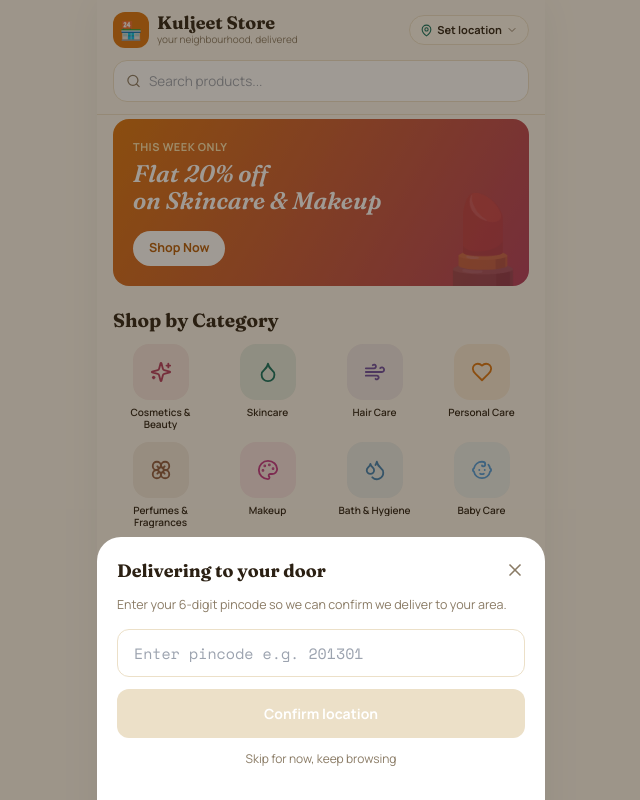
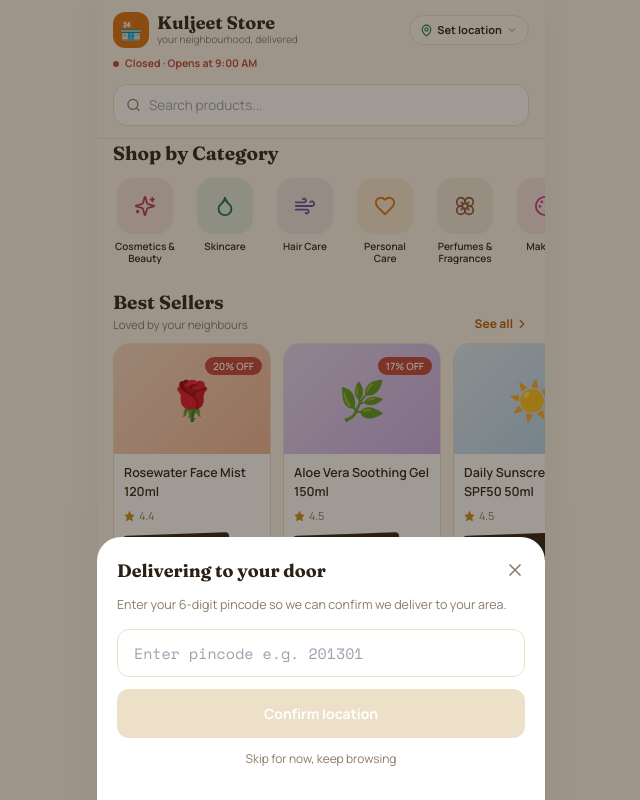
Before and after one commit to justhargun/kuljeet-store, a React (Vite) app: page / in a window 1280 px wide. Shown: the top 800 px of the page, without its empty margins (319-959 px from the left). Built offline with nearby package versions, Linux system fonts and the light colour scheme.

Commit message:
Add order cancellation and store timings

```diff
--- a/src/App.jsx
+++ b/src/App.jsx
@@ -8,31 +8,37 @@
   LogOut, Flower, ShoppingBasket, Smartphone, ImagePlus, KeyRound
 } from 'lucide-react';
 
-/* ------------------------------------------------------------------------
-   window.storage is an API provided by the Claude artifact preview only.
-   On a real deployed site it doesn't exist, so this shim recreates the same
-   interface using the browser's own localStorage — this makes the app work
-   standalone once deployed, keeping data on each visitor's own device.
-------------------------------------------------------------------------- */
 if (typeof window !== 'undefined' && !window.storage) {
   window.storage = {
-    async get(key) {
-      const v = localStorage.getItem(key);
-      if (v === null) throw new Error('not found');
-      return { key, value: v };
+    async get(key, shared) {
+      try {
+        const raw = window.localStorage.getItem(key);
+        if (raw === null) return null;
+        return { key, value: raw, shared: !!shared };
+      } catch (e) { throw e; }
     },
-    async set(key, value) {
-      localStorage.setItem(key, value);
-      return { key, value };
+    async set(key, value, shared) {
+      try {
+        window.localStorage.setItem(key, value);
+        return { key, value, shared: !!shared };
+      } catch (e) { throw e; }
     },
-    async delete(key) {
-      localStorage.removeItem(key);
-      return { key, deleted: true };
+    async delete(key, shared) {
+      try {
+        window.localStorage.removeItem(key);
+        return { key, deleted: true, shared: !!shared };
+      } catch (e) { throw e; }
     },
-    async list(prefix) {
-      const keys = Object.keys(localStorage).filter((k) => !prefix || k.startsWith(prefix));
-      return { keys };
-    },
+    async list(prefix, shared) {
+      try {
+        const keys = [];
+        for (let i = 0; i < window.localStorage.length; i++) {
+          const k = window.localStorage.key(i);
+          if (!prefix || (k && k.startsWith(prefix))) keys.push(k);
+        }
+        return { keys, prefix, shared: !!shared };
+      } catch (e) { throw e; }
+    }
   };
 }
 
@@ -189,6 +195,8 @@
     radiusKm: Number(row.radius_km), minOrderValue: Number(row.min_order_value), deliveryCharge: Number(row.delivery_charge),
     freeDeliveryThreshold: Number(row.free_delivery_threshold), whatsappNumber: row.whatsapp_number,
     upiId: row.upi_id || '',
+    openTime: row.open_time || '09:00',
+    closeTime: row.close_time || '21:00',
     pincodes: (pinRows || []).map((p) => ({ pincode: p.pincode, area: p.area })),
   };
 }
@@ -287,6 +295,8 @@
   freeDeliveryThreshold: 499,
   whatsappNumber: '918433355769',
   upiId: '8433355769@nyes',
+  openTime: '09:00',
+  closeTime: '21:00',
 };
 // Demo-only distance lookup, used when the shop chooses radius-based delivery.
 // In production this would call a maps/geocoding API instead of a fixed table.
@@ -307,7 +317,31 @@
   return dist <= settings.radiusKm ? { allowed: true, distance: dist } : { allowed: false, reason: 'outside', distance: dist };
 }
 
+function formatTime12(t) {
+  if (!t) return '';
+  const [h, m] = t.split(':').map(Number);
+  const period = h >= 12 ? 'PM' : 'AM';
+  const h12 = h % 12 === 0 ? 12 : h % 12;
+  return `${h12}:${String(m).padStart(2, '0')} ${period}`;
+}
+function isShopOpen(settings) {
+  if (!settings.openTime || !settings.closeTime) return true;
+  const [oh, om] = settings.openTime.split(':').map(Number);
+  const [ch, cm] = settings.closeTime.split(':').map(Number);
+  const now = new Date();
+  const nowMins = now.getHours() * 60 + now.getMinutes();
+  const openMins = oh * 60 + om;
+  const closeMins = ch * 60 + cm;
+  if (closeMins > openMins) return nowMins >= openMins && nowMins < closeMins;
+  return nowMins >= openMins || nowMins < closeMins; // handles overnight hours, e.g. 18:00-02:00
+}
+
 const STATUS_STEPS = ['Order Received', 'Confirmed', 'Packing', 'Out for Delivery', 'Delivered'];
+const CANCELLABLE_STATUSES = ['Order Received', 'Confirmed'];
+function cancelOrderById(id, orders, setOrders) {
+  setOrders(orders.map((o) => (o.id === id ? { ...o, status: 'Cancelled' } : o)));
+  if (BACKEND_ENABLED) sbUpdate('orders', `id=eq.${id}`, { status: 'Cancelled' }).catch((e) => console.error('Order cancellation failed to sync:', e));
+}
 
 /* -------------------------------- SMALL PARTS -------------------------------- */
 function PriceTag({ price, mrp, size = 'md' }) {
@@ -329,6 +363,16 @@
 }
 
 function StatusStepper({ status, compact }) {
+  if (status === 'Cancelled') {
+    return (
+      <div className="flex items-center gap-2 py-1">
+        <div className="rounded-full flex items-center justify-center" style={{ width: compact ? 18 : 26, height: compact ? 18 : 26, background: COLORS.danger }}>
+          <X size={compact ? 11 : 14} color="#fff" />
+        </div>
+        <span style={{ fontFamily: bodyFont, fontWeight: 700, fontSize: compact ? 11.5 : 13, color: COLORS.danger }}>Order Cancelled</span>
+      </div>
+    );
+  }
   const idx = Math.max(0, STATUS_STEPS.indexOf(status));
   return (
     <div className="flex items-start w-full">
@@ -445,8 +489,9 @@
 }
 
 /* --------------------------------- HEADER / NAV --------------------------------- */
-function Header({ query = '', setQuery, onSearch, area, onChangeLocation, onBack, title, shopName, products = [], nav, categories = [] }) {
+function Header({ query = '', setQuery, onSearch, area, onChangeLocation, onBack, title, shopName, products = [], nav, categories = [], deliverySettings }) {
   const [focused, setFocused] = useState(false);
+  const shopOpen = deliverySettings ? isShopOpen(deliverySettings) : true;
 
   const suggestions = useMemo(() => {
     const q = query.trim().toLowerCase();
@@ -488,6 +533,14 @@
           <ChevronDown size={12} color={COLORS.inkSoft} />
         </button>
       </div>
+      {deliverySettings && (
+        <div className="px-4 pt-2 flex items-center gap-1.5">
+          <div className="rounded-full" style={{ width: 6, height: 6, background: shopOpen ? COLORS.secondary : COLORS.danger }} />
+          <span style={{ fontFamily: bodyFont, fontSize: 10.5, fontWeight: 700, color: shopOpen ? COLORS.secondary : COLORS.danger }}>
+            {shopOpen ? `Open now \u00b7 Closes at ${formatTime12(deliverySettings.closeTime)}` : `Closed \u00b7 Opens at ${formatTime12(deliverySettings.openTime)}`}
+          </span>
+        </div>
+      )}
       <div className="px-4 py-3 relative">
         <form onSubmit={(e) => { e.preventDefault(); setFocused(false); onSearch(); }}>
           <div
@@ -653,19 +706,10 @@
   const recommended = [...products].sort((a, b) => b.rating - a.rating).slice(0, 8);
   return (
     <div className="pb-6">
-      <div className="mx-4 mt-1 mb-5 rounded-2xl p-5 relative overflow-hidden" style={{ background: `linear-gradient(120deg, ${COLORS.primary}, ${COLORS.rose})` }}>
-        <p style={{ fontFamily: bodyFont, fontSize: 11, color: '#FBE3B0', fontWeight: 700, letterSpacing: 0.5 }}>THIS WEEK ONLY</p>
-        <h2 style={{ fontFamily: displayFont, fontWeight: 700, fontStyle: 'italic', fontSize: 24, color: '#fff', marginTop: 4, lineHeight: 1.15 }}>Flat 20% off<br />on Skincare &amp; Makeup</h2>
-        <button onClick={() => nav('category', { id: 'offers' })} className="mt-4 px-4 py-2 rounded-full" style={{ background: '#fff', color: COLORS.primaryDark, fontFamily: bodyFont, fontWeight: 700, fontSize: 12.5 }}>
-          Shop Now
-        </button>
-        <span className="absolute" style={{ right: -10, bottom: -20, fontSize: 90, opacity: 0.25 }}>&#128132;</span>
-      </div>
-
       <SectionHeader title="Shop by Category" />
-      <div className="grid grid-cols-4 gap-3 px-4 mb-6">
+      <div className="flex gap-4 px-4 mb-6 overflow-x-auto" style={{ scrollbarWidth: 'none', msOverflowStyle: 'none' }}>
         {categories.map((c) => (
-          <button key={c.id} onClick={() => nav('category', { id: c.id })} className="flex flex-col items-center gap-1.5">
+          <button key={c.id} onClick={() => nav('category', { id: c.id })} className="flex flex-col items-center gap-1.5 flex-shrink-0" style={{ width: 64 }}>
             <div className="rounded-2xl flex items-center justify-center" style={{ width: 56, height: 56, background: `${c.color}1A` }}>
               <c.Icon size={22} color={c.color} />
             </div>
@@ -863,11 +907,13 @@
   const belowMin = subtotal < deliverySettings.minOrderValue;
   const deliveryCharge = subtotal >= deliverySettings.freeDeliveryThreshold ? 0 : deliverySettings.deliveryCharge;
   const total = subtotal + deliveryCharge;
+  const shopClosed = !isShopOpen(deliverySettings);
 
   const set = (k) => (e) => setForm({ ...form, [k]: e.target.value });
 
   const submit = async () => {
     setError('');
+    if (shopClosed) return setError(`We're currently closed. We reopen at ${formatTime12(deliverySettings.openTime)}.`);
     if (!form.name.trim()) return setError('Please enter your name.');
     if (!/^\d{10}$/.test(form.mobile)) return setError('Please enter a valid 10-digit mobile number.');
     if (!form.address.trim()) return setError('Please enter your delivery address.');
@@ -894,6 +940,12 @@
 
   return (
     <div className="p-4 pb-32">
+      {shopClosed && (
+        <div className="flex items-center gap-2 mb-4 px-3 py-2.5 rounded-xl" style={{ background: '#FBEAE8' }}>
+          <AlertCircle size={15} color={COLORS.danger} />
+          <span style={{ fontFamily: bodyFont, fontSize: 12, color: COLORS.danger, fontWeight: 700 }}>We&rsquo;re currently closed. We reopen at {formatTime12(deliverySettings.openTime)}.</span>
+        </div>
+      )}
       <h2 style={{ fontFamily: bodyFont, fontWeight: 700, fontSize: 13, color: COLORS.ink, marginBottom: 8 }}>Delivery Details</h2>
       <div className="flex flex-col gap-2.5">
         <input value={form.name} onChange={set('name')} placeholder="Customer name" className="px-4 py-3 rounded-xl" style={{ border: `1px solid ${COLORS.border}`, fontFamily: bodyFont, fontSize: 13, outline: 'none' }} />
@@ -960,8 +1012,8 @@
 
       <div className="fixed left-0 right-0 flex justify-center z-40" style={{ bottom: 58 }}>
         <div className="w-full p-4" style={{ background: '#fff', borderTop: `1px solid ${COLORS.border}`, maxWidth: 448, boxShadow: '0 -6px 18px rgba(43,32,19,0.10)' }}>
-          <button onClick={submit} disabled={paying} className="w-full py-3.5 rounded-xl" style={{ background: paying ? COLORS.border : COLORS.primary, color: '#fff', fontFamily: bodyFont, fontWeight: 700, fontSize: 14, boxShadow: paying ? 'none' : '0 4px 10px rgba(217,115,13,0.35)' }}>
-            {paying ? 'Opening payment...' : payment === 'online' && RAZORPAY_ENABLED ? `Pay ${money(total)} Now` : payment === 'upi' ? `Pay ${money(total)} via UPI` : `Place Order \u00b7 ${money(total)}`}
+          <button onClick={submit} disabled={paying || shopClosed} className="w-full py-3.5 rounded-xl" style={{ background: paying || shopClosed ? COLORS.border : COLORS.primary, color: '#fff', fontFamily: bodyFont, fontWeight: 700, fontSize: 14, boxShadow: paying || shopClosed ? 'none' : '0 4px 10px rgba(217,115,13,0.35)' }}>
+            {shopClosed ? 'Store Closed' : paying ? 'Opening payment...' : payment === 'online' && RAZORPAY_ENABLED ? `Pay ${money(total)} Now` : payment === 'upi' ? `Pay ${money(total)} via UPI` : `Place Order \u00b7 ${money(total)}`}
           </button>
         </div>
       </div>
@@ -969,10 +1021,15 @@
   );
 }
 
-function OrderSuccessPage({ order, nav, whatsappNumber }) {
+function OrderSuccessPage({ order, nav, whatsappNumber, orders, setOrders }) {
   if (!order) return null;
+  const liveOrder = (orders && orders.find((o) => o.id === order.id)) || order;
   const msg = `New order ${order.id} from ${order.name} (${order.mobile}).\nAddress: ${order.address}, ${order.pincode} (${order.area || ''}).\nItems:\n${order.items.map((i) => `- ${i.name} x${i.qty} = ${money(i.price * i.qty)}`).join('\n')}\nDelivery: ${order.deliveryCharge === 0 ? 'FREE' : money(order.deliveryCharge)}\nTotal: ${money(order.total)}\nPayment: ${paymentLabel(order.payment)}${order.paymentId ? ' (' + order.paymentId + ')' : ''}`;
   const waLink = `https://wa.me/${whatsappNumber}?text=${encodeURIComponent(msg)}`;
+  const canCancel = CANCELLABLE_STATUSES.includes(liveOrder.status);
+  const doCancel = () => {
+    if (window.confirm('Cancel this order? This cannot be undone.')) cancelOrderById(order.id, orders, setOrders);
+  };
   return (
     <div className="p-5 flex flex-col items-center pb-10">
       <div className="rounded-full flex items-center justify-center mb-3" style={{ width: 60, height: 60, background: '#EAF5F0' }}>
@@ -983,8 +1040,14 @@
       {order.paymentId && <p style={{ fontFamily: monoFont, fontSize: 10.5, color: COLORS.secondary, marginTop: 2 }}>Payment ref: {order.paymentId}</p>}
 
       <div className="w-full mt-6 rounded-2xl p-4" style={{ background: '#fff', border: `1px solid ${COLORS.border}` }}>
-        <StatusStepper status={order.status} />
-      </div>
+        <StatusStepper status={liveOrder.status} />
+      </div>
+
+      {canCancel && (
+        <button onClick={doCancel} className="w-full mt-3 py-3 rounded-xl" style={{ border: `1px solid ${COLORS.danger}`, color: COLORS.danger, fontFamily: bodyFont, fontWeight: 700, fontSize: 13 }}>
+          Cancel Order
+        </button>
+      )}
 
       <div className="w-full mt-4 rounded-2xl p-4 flex flex-col gap-1.5" style={{ background: '#fff', border: `1px solid ${COLORS.border}` }}>
         {order.items.map((i) => (
@@ -1005,10 +1068,13 @@
   );
 }
 
-function MyOrdersPage({ orders, lastMobile }) {
+function MyOrdersPage({ orders, setOrders, lastMobile }) {
   const [mobile, setMobile] = useState(lastMobile || '');
   const [searched, setSearched] = useState(!!lastMobile);
   const list = orders.filter((o) => o.mobile === mobile).sort((a, b) => b.createdAt - a.createdAt);
+  const doCancel = (id) => {
+    if (window.confirm('Cancel this order? This cannot be undone.')) cancelOrderById(id, orders, setOrders);
+  };
   return (
     <div className="p-4 pb-10">
       <div className="flex gap-2 mb-4">
@@ -1030,6 +1096,11 @@
             </div>
             <StatusStepper status={o.status} compact />
             <p style={{ ...clamp1, fontFamily: bodyFont, fontSize: 11.5, color: COLORS.inkSoft, marginTop: 10 }}>{o.items.map((i) => i.name).join(', ')}</p>
+            {CANCELLABLE_STATUSES.includes(o.status) && (
+              <button onClick={() => doCancel(o.id)} className="w-full mt-3 py-2 rounded-lg" style={{ border: `1px solid ${COLORS.danger}`, color: COLORS.danger, fontFamily: bodyFont, fontWeight: 700, fontSize: 11.5 }}>
+                Cancel Order
+              </button>
+            )}
           </div>
         ))}
       </div>
@@ -1316,8 +1387,9 @@
               <span style={{ fontFamily: monoFont, fontSize: 13, fontWeight: 700, color: COLORS.ink }}>{money(o.total)}</span>
               <Badge bg={o.payment === 'cod' ? COLORS.gold : o.payment === 'upi' ? COLORS.purple : COLORS.secondary}>{o.payment === 'cod' ? 'COD' : o.payment === 'upi' ? 'UPI' : 'ONLINE'}</Badge>
             </div>
-            <select value={o.status} onChange={(e) => update(o.id, e.target.value)} className="w-full px-3 py-2 rounded-lg" style={{ border: `1px solid ${COLORS.border}`, fontFamily: bodyFont, fontSize: 12, fontWeight: 700, color: COLORS.ink }}>
+            <select value={o.status} onChange={(e) => update(o.id, e.target.value)} className="w-full px-3 py-2 rounded-lg" style={{ border: `1px solid ${COLORS.border}`, fontFamily: bodyFont, fontSize: 12, fontWeight: 700, color: o.status === 'Cancelled' ? COLORS.danger : COLORS.ink }}>
               {STATUS_STEPS.map((s) => <option key={s} value={s}>{s}</option>)}
+              <option value="Cancelled">Cancelled</option>
             </select>
           </div>
         ))}
@@ -1336,6 +1408,7 @@
         shop_name: local.shopName, shop_area: local.shopArea, shop_pincode: local.shopPincode, mode: local.mode,
         radius_km: local.radiusKm, min_order_value: local.minOrderValue, delivery_charge: local.deliveryCharge,
         free_delivery_threshold: local.freeDeliveryThreshold, whatsapp_number: local.whatsappNumber, upi_id: local.upiId,
+        open_time: local.openTime, close_time: local.closeTime,
       }).catch((e) => console.error('Delivery settings failed to sync:', e));
       const prevPins = new Set(settings.pincodes.map((p) => p.pincode));
       const nextPins = new Set(local.pincodes.map((p) => p.pincode));
@@ -1397,6 +1470,21 @@
             <p style={{ fontFamily: bodyFont, fontSize: 10.5, color: COLORS.inkSoft, marginTop: 6 }}>This preview estimates distance from a small demo lookup table. Connect a maps/geocoding API in production for precise, real-time radius checks.</p>
           </div>
         )}
+      </div>
+
+      <div className="rounded-2xl p-4 flex flex-col gap-3" style={{ background: '#fff', border: `1px solid ${COLORS.border}` }}>
+        <p style={{ fontFamily: bodyFont, fontWeight: 700, fontSize: 12.5, color: COLORS.ink }}>Store Timings</p>
+        <div className="flex gap-3">
+          <label className="flex-1 flex flex-col gap-1">
+            <span style={{ fontFamily: bodyFont, fontSize: 11, color: COLORS.inkSoft, fontWeight: 700 }}>Opens at</span>
+            <input type="time" value={local.openTime} onChange={(e) => setLocal({ ...local, openTime: e.target.value })} className="px-3 py-2.5 rounded-lg" style={{ border: `1px solid ${COLORS.border}`, fontFamily: monoFont, fontSize: 12.5, outline: 'none' }} />
+          </label>
+          <label className="flex-1 flex flex-col gap-1">
+            <span style={{ fontFamily: bodyFont, fontSize: 11, color: COLORS.inkSoft, fontWeight: 700 }}>Closes at</span>
+            <input type="time" value={local.closeTime} onChange={(e) => setLocal({ ...local, closeTime: e.target.value })} className="px-3 py-2.5 rounded-lg" style={{ border: `1px solid ${COLORS.border}`, fontFamily: monoFont, fontSize: 12.5, outline: 'none' }} />
+          </label>
+        </div>
+        <p style={{ fontFamily: bodyFont, fontSize: 10.5, color: COLORS.inkSoft }}>Outside these hours the store shows as &ldquo;Closed&rdquo; to customers and new orders can&rsquo;t be placed.</p>
       </div>
 
       <div className="rounded-2xl p-4 grid grid-cols-1 gap-3" style={{ background: '#fff', border: `1px solid ${COLORS.border}` }}>
@@ -1694,7 +1782,7 @@
           showBackHeader ? (
             <Header title={headerTitleMap[route.page] || ''} onBack={() => nav(route.page === 'product' ? 'home' : 'home')} />
           ) : (
-            <Header query={query} setQuery={setQuery} onSearch={runSearch} area={deliveryArea} onChangeLocation={() => setShowLocationModal(true)} shopName={deliverySettings.shopName} products={products} nav={nav} categories={allRealCategories} />
+            <Header query={query} setQuery={setQuery} onSearch={runSearch} area={deliveryArea} onChangeLocation={() => setShowLocationModal(true)} shopName={deliverySettings.shopName} products={products} nav={nav} categories={allRealCategories} deliverySettings={deliverySettings} />
           )
         )}
 
@@ -1710,8 +1798,8 @@
               ? <CheckoutPage cartItems={cartItems} subtotal={subtotal} deliverySettings={deliverySettings} nav={nav} placeOrder={placeOrder} />
               : <div className="p-8 text-center" style={{ fontFamily: bodyFont, color: COLORS.inkSoft, fontSize: 13 }}>Your cart is empty.</div>
           )}
-          {route.page === 'ordersuccess' && <OrderSuccessPage order={lastOrder} nav={nav} whatsappNumber={deliverySettings.whatsappNumber} />}
-          {route.page === 'myorders' && <MyOrdersPage orders={orders} lastMobile={lastMobile} />}
+          {route.page === 'ordersuccess' && <OrderSuccessPage order={lastOrder} nav={nav} whatsappNumber={deliverySettings.whatsappNumber} orders={orders} setOrders={setOrders} />}
+          {route.page === 'myorders' && <MyOrdersPage orders={orders} setOrders={setOrders} lastMobile={lastMobile} />}
           {route.page === 'admin' && !isAdmin && <AdminLogin onLogin={() => setIsAdmin(true)} adminPassword={adminPassword} />}
           {route.page === 'admin' && isAdmin && (
             <AdminPage
```
